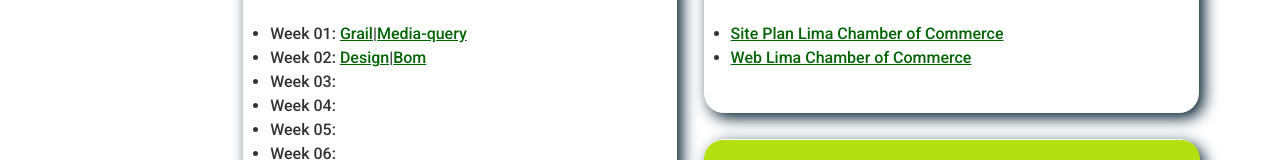
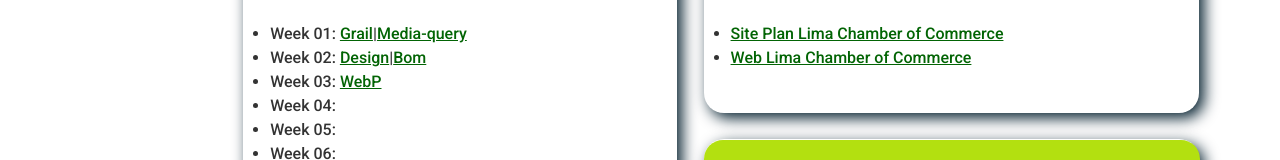
Before and after one commit to alexanderchagua/wdd230, a plain HTML site: page index.html in a window 1280 px wide. Shown: the part 478-638 px from the top of the page. Drawn offline with nearby package versions, Linux system fonts and the light colour scheme; a web font is replaced by a local one.

Commit message:
images newss

```diff
--- a/index.html
+++ b/index.html
@@ -47,7 +47,7 @@
         <ul>
           <li>Week 01: <a href="week01/holygrail.html" >Grail</a>|<a  href="week01/media-query.html">Media-query</a></li>
           <li>Week 02: <a href="week02/design.html" >Design</a>|<a  href="week02/bom.html">Bom</a></li>
-          <li>Week 03:</li>
+          <li>Week 03: <a href="week03/images/landscape.webp">WebP</a></li>
           <li>Week 04:</li>
           <li>Week 05:</li>
           <li>Week 06:</li>
```
Also changed, not shown: week03/images/landscape.webp (added).
